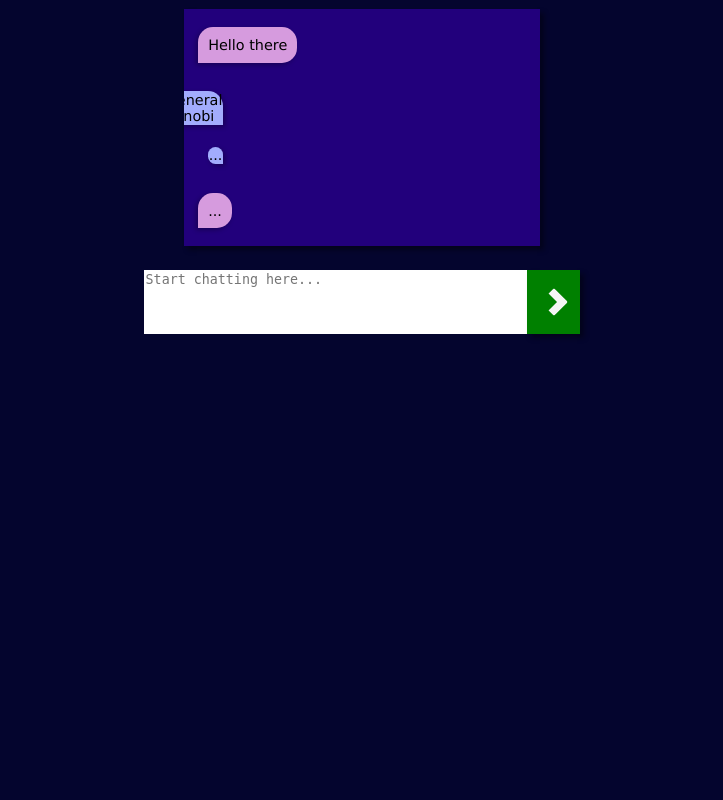
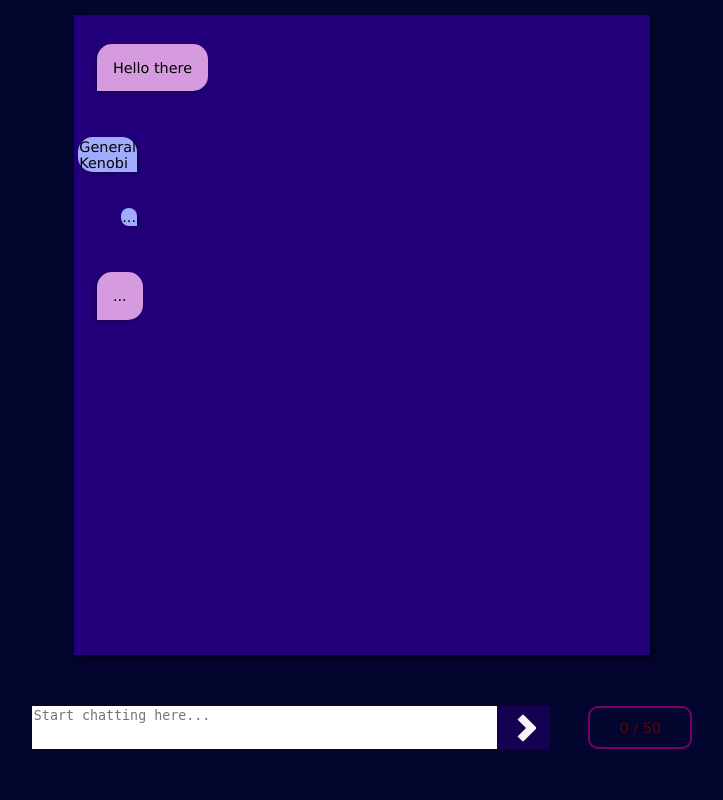
Before and after one commit to Stefanos-Langkilde/MyOwnChatbot, a PHP site: page / in a window 1280 px wide. Shown: the whole page, without its empty margins (278-1001 px from the left). Run offline with PHP 8.4, Linux system fonts and the light colour scheme.

Commit message:
char counter and styling

```diff
--- a/index.php
+++ b/index.php
@@ -8,6 +8,21 @@
       <script>
          //let startTime = new Date().getTime();
          //while(new Date().getTime() < startTime + 2000){};
+
+
+         function updateCharCount() {
+            const textfield = document.getElementById("userInput");
+            const charCount = document.getElementById("charCount");
+            const currentText = textfield.value.length;
+            console.log(currentText);
+            let maxLength = textfield.getAttribute("maxlength");
+
+            charCount.textContent = `${currentText} / ${maxLength}`;
+         }
+
+         textfield.addEventListener('input', updateCharCount);
+
+
       </script>
    </head>
    <?php
@@ -54,26 +69,17 @@
             <div id="userInputForm">
                <form action="?" method="get">
                   <div id="formElements">
-                     <textarea id="userInput" name="userInput" placeholder="Start chatting here..." rows="4" cols="50"></textarea>
+                     <textarea id="userInput" oninput="updateCharCount()" name="userInput" maxlength="50" placeholder="Start chatting here..." rows="4" cols="50"></textarea>
                      <button id="formSubmitButton" type="submit"><i class="arrow right"></i></button>
+                     <div class="box-container">
+                        <p id="charCount">0 / 200</p>
                   </div>
                </form>
             </div>
          </div>
       </div>
       <script>
-         //charcter count in console log
-         let textfield = document.getElementById("userInput");
-
-         function updateCharCount() {
-            const currentText = textfield.value.length;
-            console.log(currentText);
-         }
-
-         textfield.addEventListener('input', updateCharCount);
-
          updateCharCount();
-
       </script>
    </body>
 </html>
--- a/style.css
+++ b/style.css
@@ -3,6 +3,8 @@
    --darkBlue: #140152;
    --lighterBlue: #22007c;
    --black: #02010a;
+   --darkred: #650000;
+   --darkPink: #7a0066;
 }
 
 body {
@@ -13,6 +15,10 @@ body {
    background-color: var(--darkestBlue);
    font-family: Verdana, Geneva, Tahoma, sans-serif;
    font-size: 0.9em;
+}
+
+form {
+   width: 100%;
 }
 
 #container {
@@ -29,7 +35,8 @@ body {
    align-items: center;
    display: flex;
    flex-direction: column;
-   border-radius: 15px;
+   width: 60%;
+   height: 100vh;
 }
 
 #chatWindow {
@@ -38,7 +45,7 @@ body {
    width: 75%;
    height: 80%;
    background-color: var(--lighterBlue);
-   margin: 2% 0 5% 0;
+   margin: 2% 0 0 0;
    box-shadow: 4px 4px 5px rgba(0, 0, 0, 0.4);
    overflow: scroll;
 }
@@ -95,11 +102,12 @@ body {
    justify-content: center;
    flex-direction: row;
    width: 100%;
+   height: 3em;
 }
 
 #userInput {
    display: flex;
-   width: 80%;
+   width: 60%;
    resize: none;
    outline: none;
    border-style: none;
@@ -109,17 +117,33 @@ body {
    display: flex;
    justify-content: space-evenly;
    align-items: center;
-   border: solid 1px green;
-   background-color: green;
+   border: solid 1px var(--darkBlue);
+   background-color: var(--darkBlue);
    width: 4em;
    height: auto;
-   box-shadow: 4px 4px 5px rgba(0, 0, 0, 0.4);
 }
 
 #formSubmitButton:hover {
-   background-color: rgb(12, 169, 12);
-   border: solid 1px rgb(12, 169, 12);
+   background-color: var(--lighterBlue);
+   border: solid 1px var(--lighterBlue);
    cursor: pointer;
+}
+
+.box-container {
+   display: flex;
+   flex-direction: row;
+   margin: 0 0 0 5%;
+   border: solid 2px var(--darkPink);
+   border-radius: 10px;
+   padding: 1%;
+   width: 11%;
+}
+
+.box-container p {
+   display: flex;
+   flex-direction: column;
+   margin: auto;
+   color: var(--darkred);
 }
 
 .arrow {
```
